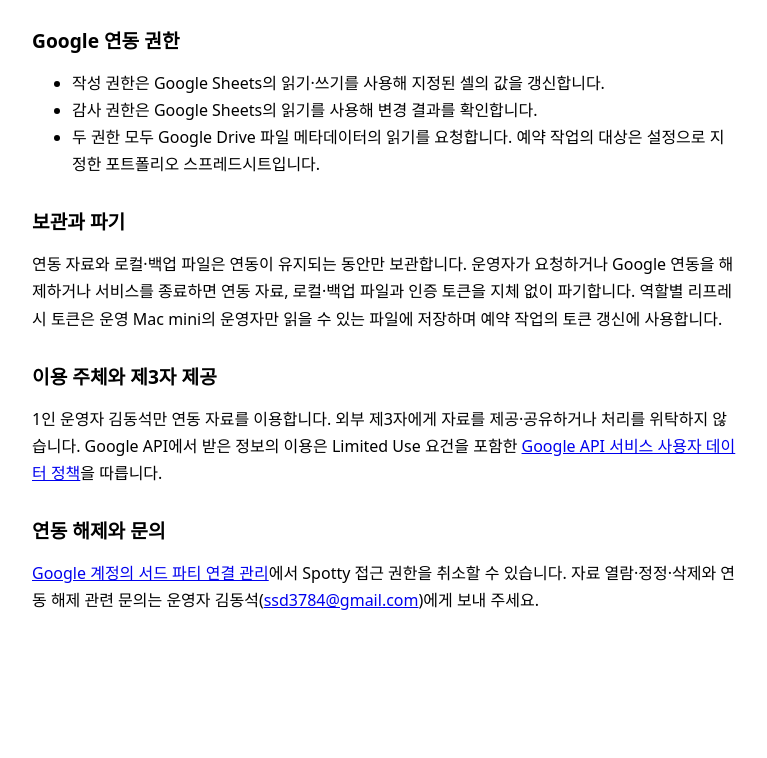
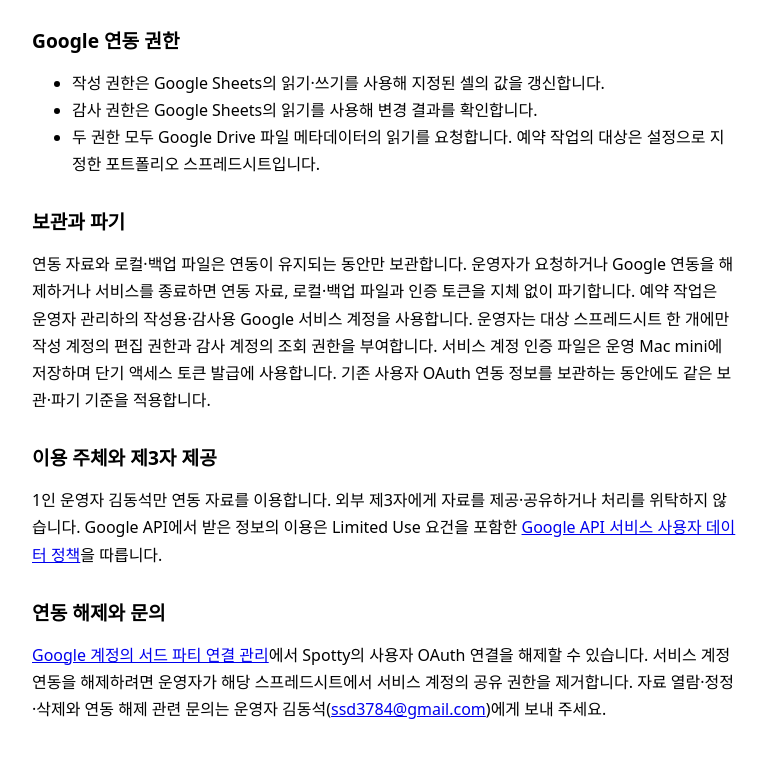
Before and after one commit to spot-ty/spotty-portfolio-privacy, a plain HTML site: page privacy.html in a window 1280 px wide. Shown: the part 364-1122 px from the top of the page, without its empty margins (256-1023 px from the left). Before the commit the page ends 1019 px from the top, so only its background shows below. Drawn offline with Linux system fonts and the light colour scheme.

Commit message:
Disclose portfolio service-account authentication

```diff
--- a/privacy.html
+++ b/privacy.html
@@ -21,11 +21,11 @@
 <li>두 권한 모두 Google Drive 파일 메타데이터의 읽기를 요청합니다. 예약 작업의 대상은 설정으로 지정한 포트폴리오 스프레드시트입니다.</li>
 </ul>
 <h2>보관과 파기</h2>
-<p>연동 자료와 로컬·백업 파일은 연동이 유지되는 동안만 보관합니다. 운영자가 요청하거나 Google 연동을 해제하거나 서비스를 종료하면 연동 자료, 로컬·백업 파일과 인증 토큰을 지체 없이 파기합니다. 역할별 리프레시 토큰은 운영 Mac mini의 운영자만 읽을 수 있는 파일에 저장하며 예약 작업의 토큰 갱신에 사용합니다.</p>
+<p>연동 자료와 로컬·백업 파일은 연동이 유지되는 동안만 보관합니다. 운영자가 요청하거나 Google 연동을 해제하거나 서비스를 종료하면 연동 자료, 로컬·백업 파일과 인증 토큰을 지체 없이 파기합니다. 예약 작업은 운영자 관리하의 작성용·감사용 Google 서비스 계정을 사용합니다. 운영자는 대상 스프레드시트 한 개에만 작성 계정의 편집 권한과 감사 계정의 조회 권한을 부여합니다. 서비스 계정 인증 파일은 운영 Mac mini에 저장하며 단기 액세스 토큰 발급에 사용합니다. 기존 사용자 OAuth 연동 정보를 보관하는 동안에도 같은 보관·파기 기준을 적용합니다.</p>
 <h2>이용 주체와 제3자 제공</h2>
 <p>1인 운영자 김동석만 연동 자료를 이용합니다. 외부 제3자에게 자료를 제공·공유하거나 처리를 위탁하지 않습니다. Google API에서 받은 정보의 이용은 Limited Use 요건을 포함한 <a href="https://developers.google.com/terms/api-services-user-data-policy">Google API 서비스 사용자 데이터 정책</a>을 따릅니다.</p>
 <h2>연동 해제와 문의</h2>
-<p><a href="https://myaccount.google.com/connections">Google 계정의 서드 파티 연결 관리</a>에서 Spotty 접근 권한을 취소할 수 있습니다. 자료 열람·정정·삭제와 연동 해제 관련 문의는 운영자 김동석(<a href="mailto:ssd3784@gmail.com">ssd3784@gmail.com</a>)에게 보내 주세요.</p>
+<p><a href="https://myaccount.google.com/connections">Google 계정의 서드 파티 연결 관리</a>에서 Spotty의 사용자 OAuth 연결을 해제할 수 있습니다. 서비스 계정 연동을 해제하려면 운영자가 해당 스프레드시트에서 서비스 계정의 공유 권한을 제거합니다. 자료 열람·정정·삭제와 연동 해제 관련 문의는 운영자 김동석(<a href="mailto:ssd3784@gmail.com">ssd3784@gmail.com</a>)에게 보내 주세요.</p>
 </main>
 </body>
 </html>
```
